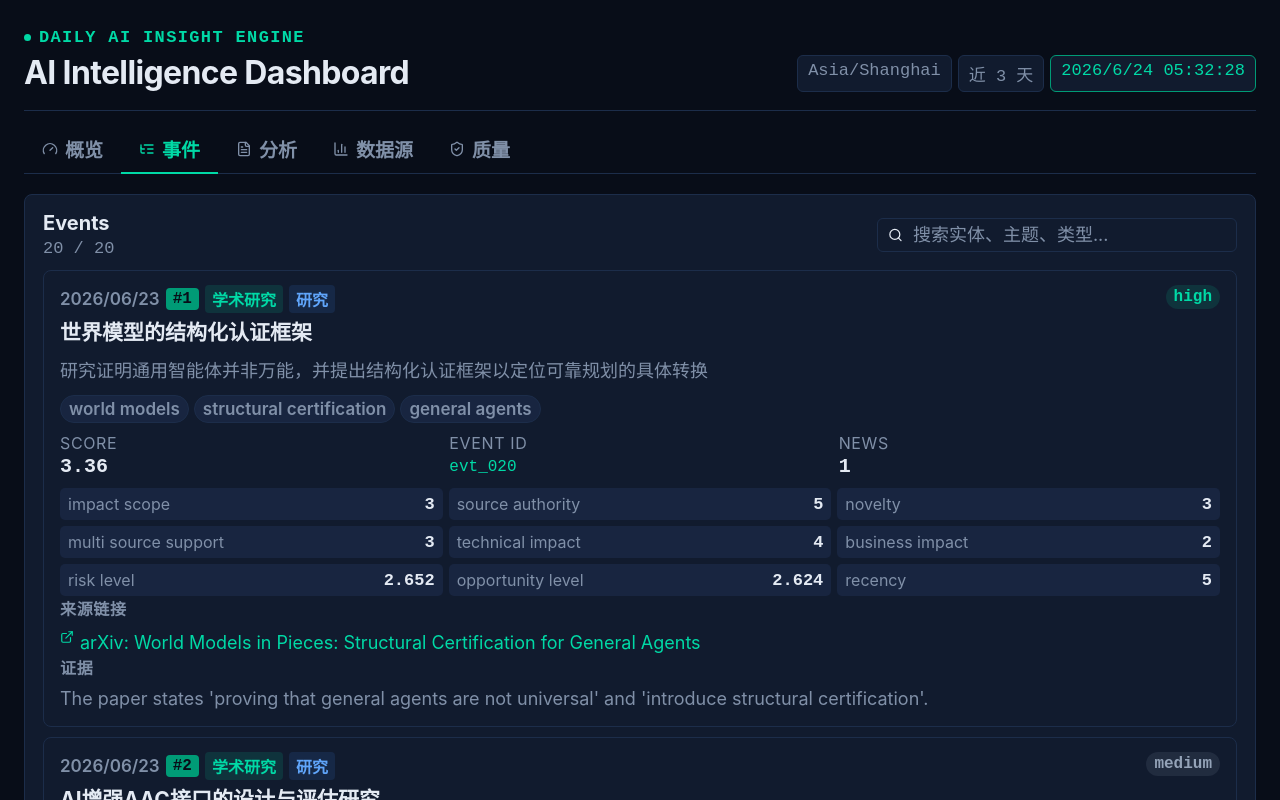
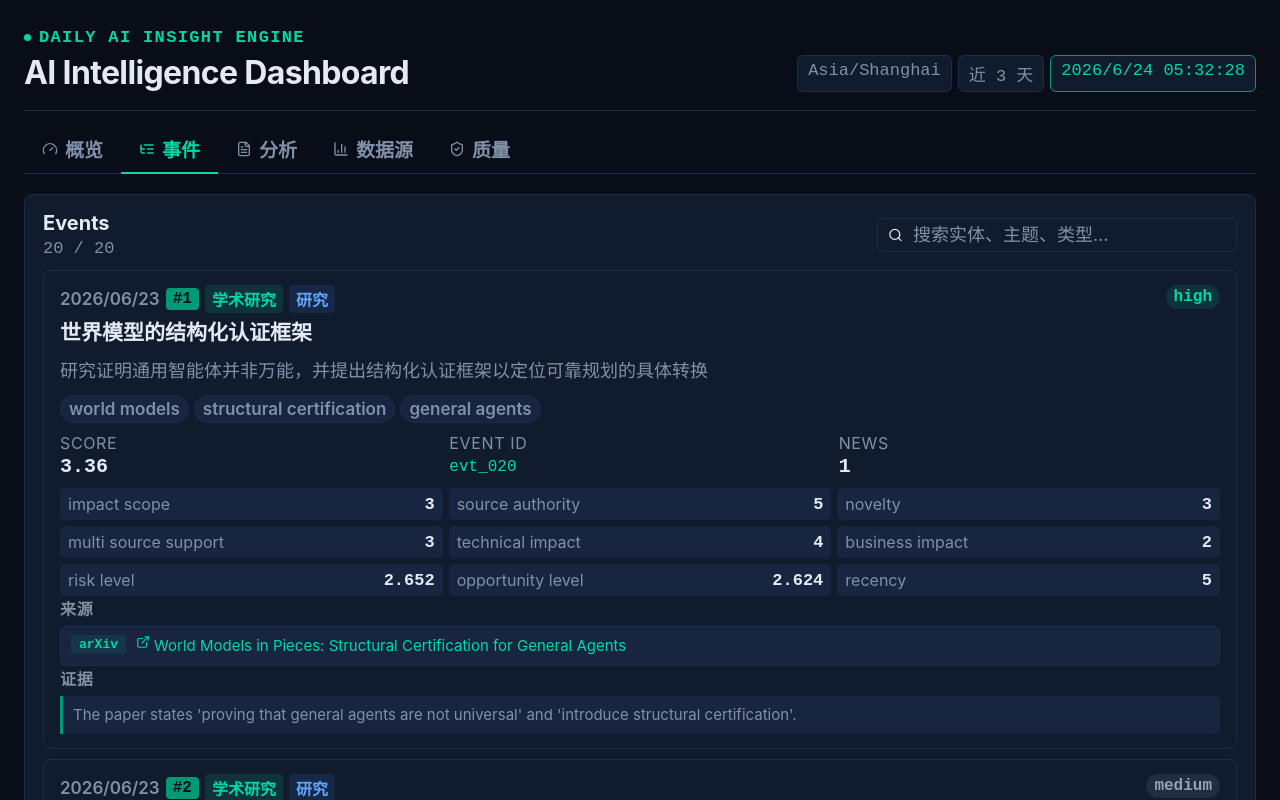
Before and after one commit to LvienOeria/daily-ai-insight-engine-v2, a React (Vite) app in the folder frontend/: page / in a window 1280 px wide. Both pictures are taken after a click on the button "事件". Shown: the top 800 px of the page. Built offline with nearby package versions, Linux system fonts and the light colour scheme.

Commit message:
Beautify source links and evidence in Events page

```diff
--- a/frontend/src/components/EventsExplorer.tsx
+++ b/frontend/src/components/EventsExplorer.tsx
@@ -118,33 +118,34 @@ function EventCard({ event, ranked, sources }: EventCardProps) {
         </div>
       ) : null}
       <div className="source-links">
-        <h4>来源链接</h4>
-        {sources.length === 0 ? (
-          <p className="muted">无可用链接</p>
-        ) : (
-          <ul>
-            {sources.map((s) => (
-              <li key={s.news_id}>
+        <h4>来源</h4>
+        <div className="source-cards">
+          {sources.length === 0 ? (
+            <p className="muted">无可用链接</p>
+          ) : (
+            sources.map((s) => (
+              <div className="source-card" key={s.news_id}>
+                <span className="source-badge">{s.source}</span>
                 {s.url ? (
-                  <a href={s.url} target="_blank" rel="noreferrer">
+                  <a href={s.url} target="_blank" rel="noreferrer" className="source-title">
                     <ExternalLink size={14} />
-                    <span>{s.source}: {s.title.slice(0, 80)}</span>
+                    {s.title}
                   </a>
                 ) : (
-                  <span>{s.source}: {s.title.slice(0, 80)}</span>
+                  <span className="source-title">{s.title}</span>
                 )}
-              </li>
-            ))}
-          </ul>
-        )}
+              </div>
+            ))
+          )}
+        </div>
       </div>
       <div className="evidence-block">
         <h4>证据</h4>
-        <ul>
+        <div className="evidence-cards">
           {(event.evidence.length ? event.evidence : event.key_facts).slice(0, 4).map((ev) => (
-            <li key={ev}>{ev}</li>
+            <div className="evidence-item" key={ev}>{ev}</div>
           ))}
-        </ul>
+        </div>
       </div>
     </article>
   );
--- a/frontend/src/styles/global.css
+++ b/frontend/src/styles/global.css
@@ -118,8 +118,14 @@ h1, h2, h3, p { margin: 0; }
 .event-body dd { font-family: var(--mono); font-size: 18px; color: var(--text); margin-top: 2px; }
 .source-links h4, .evidence-block h4 { font-size: 16px; font-weight: 700; color: var(--text-secondary); text-transform: uppercase; letter-spacing: 0.04em; margin-bottom: 6px; }
 .source-links ul, .evidence-block ul, .evidence-list { list-style: none; padding: 0; display: grid; gap: 5px; }
-.source-links a { display: inline-grid; grid-template-columns: 14px 1fr; gap: 6px; color: var(--accent); font-size: 18px; text-decoration: none; line-height: 1.4; }
+.source-links a { color: var(--accent); font-size: 15px; text-decoration: none; }
 .source-links a:hover { text-decoration: underline; }
+.source-cards { display: grid; gap: 6px; }
+.source-card { display: flex; align-items: flex-start; gap: 10px; padding: 8px 10px; border-radius: 6px; background: var(--surface-hover); border: 1px solid var(--border); }
+.source-badge { flex-shrink: 0; padding: 2px 8px; border-radius: 4px; background: rgba(0,217,166,0.1); color: var(--accent); font-size: 13px; font-weight: 700; font-family: var(--mono); white-space: nowrap; }
+.source-title { font-size: 15px; color: var(--text-secondary); line-height: 1.45; display: inline-flex; align-items: flex-start; gap: 4px; }
+.evidence-cards { display: grid; gap: 5px; }
+.evidence-item { padding: 8px 10px; border-left: 3px solid var(--accent-dim); border-radius: 0 6px 6px 0; background: var(--surface-hover); color: var(--text-secondary); font-size: 15px; line-height: 1.5; }
 .evidence-list li, .evidence-block li { color: var(--text-secondary); font-size: 18px; line-height: 1.5; }
 .compact-links { margin: 8px 0; }
 
```
